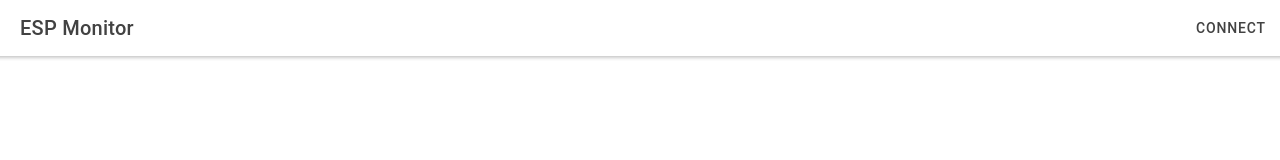
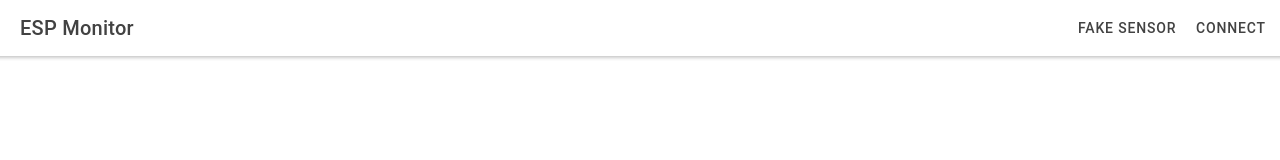
Before and after one commit to hydrocode-de/esp-monitor, a React (Create React App) app: page /monitor in a window 1280 px wide. Shown: the top 160 px of the page. Built offline with nearby package versions, Linux system fonts and the light colour scheme.

Commit message:
added raw data astream

```diff
--- a/package.json
+++ b/package.json
@@ -21,6 +21,7 @@
     "@types/react-router": "^5.1.11",
     "@types/react-router-dom": "^5.1.7",
     "ionicons": "^5.4.0",
+    "lodash.clonedeep": "^4.5.0",
     "react": "^17.0.1",
     "react-dom": "^17.0.1",
     "react-router": "^5.2.0",
@@ -66,7 +67,9 @@
     ]
   },
   "devDependencies": {
-    "@capacitor/cli": "3.3.3"
+    "@capacitor/cli": "3.3.3",
+    "@types/lodash": "^4.14.178",
+    "@types/lodash.clonedeep": "^4.5.6"
   },
   "description": "An Ionic project"
 }
--- a/src/pages/MonitorPage.tsx
+++ b/src/pages/MonitorPage.tsx
@@ -1,6 +1,8 @@
 import { IonButton, IonButtons, IonContent, IonHeader, IonItem, IonList, IonPage, IonTitle, IonToolbar } from '@ionic/react';
 import { useState } from 'react';
-import { registerSense } from '../sense';
+import  cloneDeep  from 'lodash.clonedeep';
+
+import { registerSense, developmentFakeSensor } from '../sense';
 
 
 const MonitorPage: React.FC = () => {
@@ -9,8 +11,8 @@ const MonitorPage: React.FC = () => {
 
   // callback function to store data
   const addRawData = (data: {[key: string]: any}) => {
-    const newLog = {...data, timestamp: new Date()};
-    setRawData([...rawData, newLog]);
+    const newLog = {...cloneDeep(data), timestamp: new Date()};
+    setRawData(old => [...old, newLog]);
   }
 
   // define a wrapper for the registration function
@@ -24,6 +26,7 @@ const MonitorPage: React.FC = () => {
         <IonToolbar>
           <IonTitle>ESP Monitor</IonTitle>
           <IonButtons slot="end">
+            <IonButton onClick={() => developmentFakeSensor(addRawData)}>FAKE SENSOR</IonButton>
             <IonButton onClick={callRegisterSense}>CONNECT</IonButton>
           </IonButtons>
         </IonToolbar>
@@ -32,7 +35,7 @@ const MonitorPage: React.FC = () => {
         <IonList>
           {rawData.map((log: {timestamp: Date, [key: string]: any}) => {
             return (
-              <IonItem>
+              <IonItem key={log.timestamp.toISOString()}>
                 <code>{JSON.stringify(log, undefined, 4)}</code>
               </IonItem>
             );
--- a/src/sense.tsx
+++ b/src/sense.tsx
@@ -28,6 +28,7 @@ export const registerSense = async (callback: (data: any) => void): Promise<void
     );
 
   } catch (error) {
+    console.log(error)
     callback({error: error});
   }
 }
@@ -35,15 +36,25 @@ export const registerSense = async (callback: (data: any) => void): Promise<void
 const parseSenseData = (data: DataView): {[key: string]: any} => {
   // const flags = data.getUint8(0);
   // const rate16Bits = flags & 0x01;
-  let payload: {[key: string]: any} = {};
+  let payload: {[key: string]: any};
 
   // try to parse it
   try {
-    const payload = JSON.parse(dataViewToText(data));
+    payload = JSON.parse(dataViewToText(data));
   } catch (error) {
-    const payload = {error: error}
+    console.log(error);
+    payload = {error: error}
   }
 
   // return payload
   return payload;
 }
+
+export const developmentFakeSensor = (callback: (data: any) => void, interval: number = 5000): void => {
+  // make fake data and call callback function
+  const fakedata = {firmware: "1.0.0", "random": {value: Math.random() * 100}};
+  callback(fakedata);
+
+  // fire the interval
+  setTimeout(() => developmentFakeSensor(callback, interval), interval);
+}
```
Also changed, not shown: 1 other file (tests, documents, lock files or other folders).
